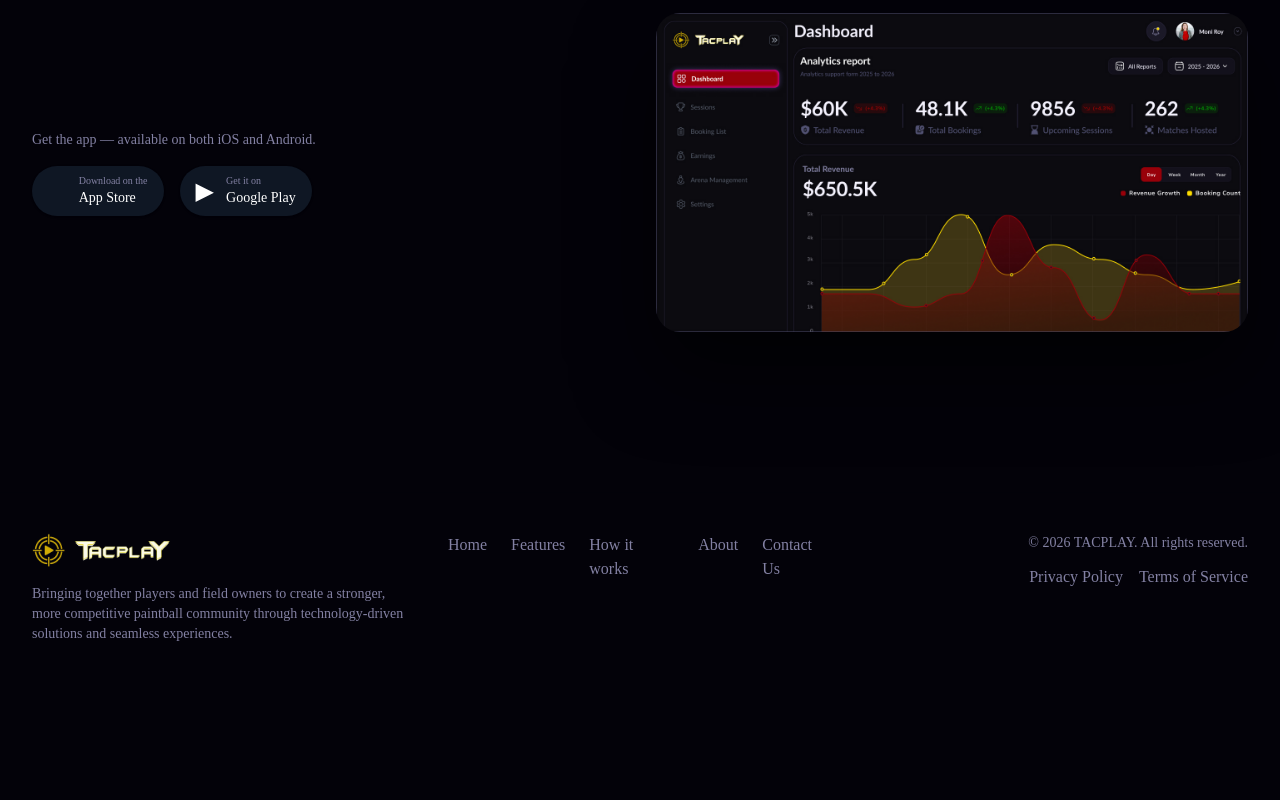
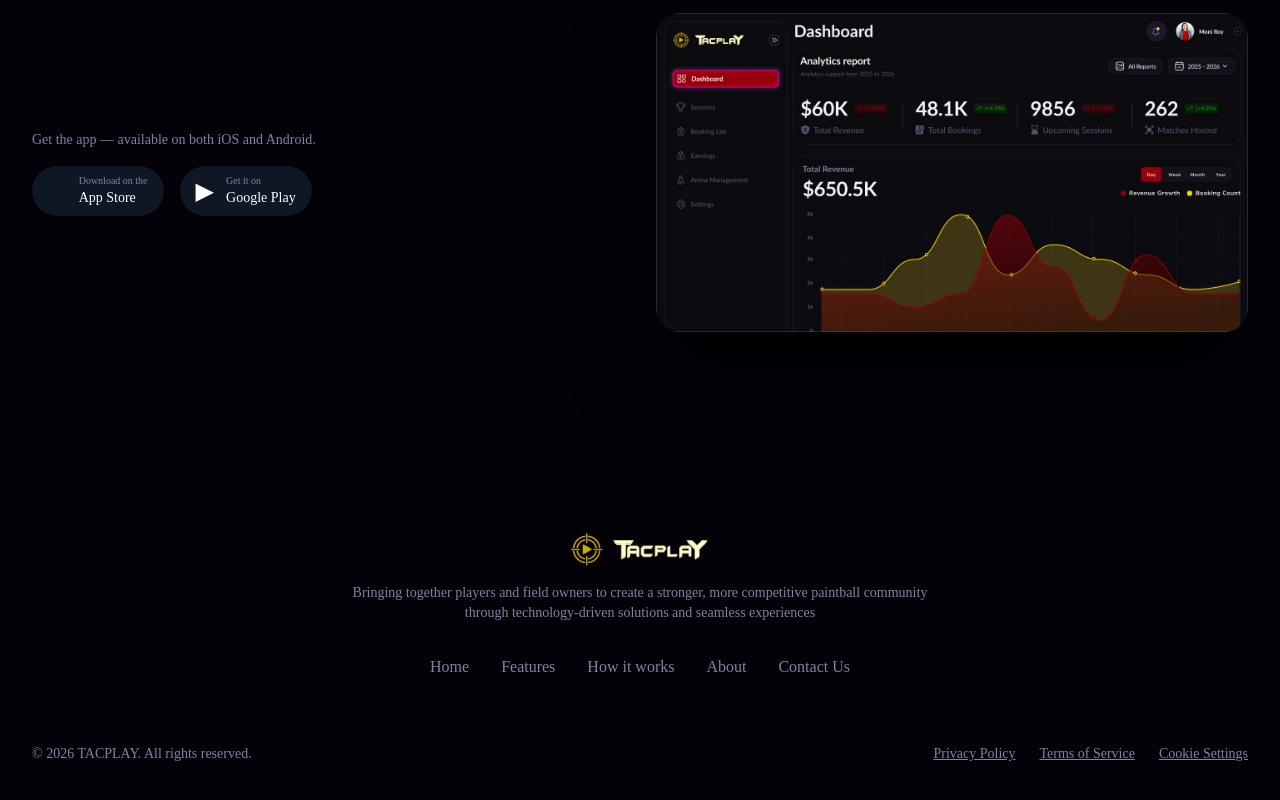
Before and after one commit to Rahul-Mallik-CSE/TacPlay-landing-page, a Next.js app: page / in a window 1280 px wide. Shown: the part 7846-8646 px from the top of the page. Before the commit the page ends 8530 px from the top, so only its background shows below. Built offline with nearby package versions, Linux system fonts and the light colour scheme.

Commit message:
feat: enhance footer layout and styling; add legal links and improve responsiveness

```diff
--- a/src/components/CommonComponents/Footer.tsx
+++ b/src/components/CommonComponents/Footer.tsx
@@ -6,13 +6,10 @@
 
 const Footer = () => {
   return (
-    <footer
-      id="contact"
-      className="mt-12 border-t border-background/60 bg-transparent py-10"
-    >
+    <footer id="contact" className="mt-12 bg-transparent py-10">
       <div className="mx-auto max-w-7xl px-4 sm:px-6 lg:px-8">
-        <div className="flex flex-col items-center gap-8 md:flex-row md:items-start md:justify-between">
-          <div className="flex w-full flex-col items-center gap-4 md:items-start md:w-1/3">
+        {/* Top section: Logo + Tagline centered */}
+        <div className="flex flex-col items-center gap-4 text-center">
           <Link href="#home" className="flex items-center gap-3">
             <Image
               src="/Tacplay-logo-2.png"
@@ -23,22 +20,19 @@
             />
           </Link>
 
-            <p className="max-w-sm text-center text-sm text-secondary md:text-left">
+          <p className="max-w-xl text-sm text-secondary">
             Bringing together players and field owners to create a stronger,
             more competitive paintball community through technology-driven
-              solutions and seamless experiences.
+            solutions and seamless experiences
           </p>
         </div>
 
-          <div className="flex w-full justify-center md:w-1/3">
-            <nav className="flex gap-6">
+        {/* Nav links centered */}
+        <nav className="mt-8 flex flex-wrap justify-center gap-8">
           <Link href="#home" className="text-secondary hover:text-primary">
             Home
           </Link>
-              <Link
-                href="#features"
-                className="text-secondary hover:text-primary"
-              >
+          <Link href="#features" className="text-secondary hover:text-primary">
             Features
           </Link>
           <Link
@@ -50,27 +44,38 @@
           <Link href="#about" className="text-secondary hover:text-primary">
             About
           </Link>
-              <Link
-                href="#contact"
-                className="text-secondary hover:text-primary"
-              >
+          <Link href="#contact" className="text-secondary hover:text-primary">
             Contact Us
           </Link>
         </nav>
-          </div>
 
-          <div className="flex w-full flex-col items-center gap-3 md:items-end md:w-1/3">
+        {/* Divider */}
+        <div className="mt-10 border-t border-background/60" />
+
+        {/* Bottom row: copyright left, legal links right */}
+        <div className="mt-6 flex flex-col items-center gap-4 sm:flex-row sm:justify-between">
           <p className="text-sm text-secondary">
             © 2026 TACPLAY. All rights reserved.
           </p>
-            <div className="flex gap-4">
-              <Link href="#" className="text-secondary hover:text-primary">
+          <div className="flex gap-6">
+            <Link
+              href="#"
+              className="text-sm text-secondary underline hover:text-primary"
+            >
               Privacy Policy
             </Link>
-              <Link href="#" className="text-secondary hover:text-primary">
+            <Link
+              href="#"
+              className="text-sm text-secondary underline hover:text-primary"
+            >
               Terms of Service
             </Link>
-            </div>
+            <Link
+              href="#"
+              className="text-sm text-secondary underline hover:text-primary"
+            >
+              Cookie Settings
+            </Link>
           </div>
         </div>
       </div>
```
Lines whose indentation alone changed are shown as unchanged.
